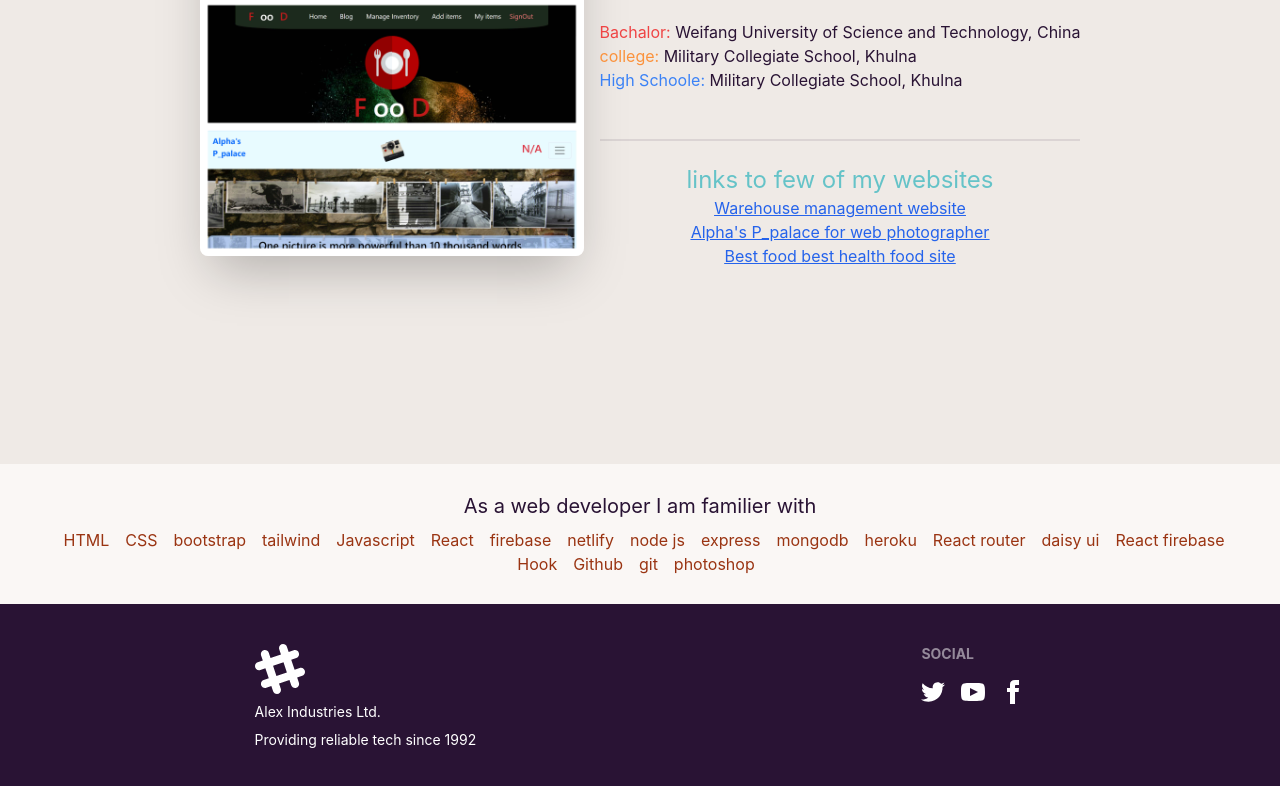
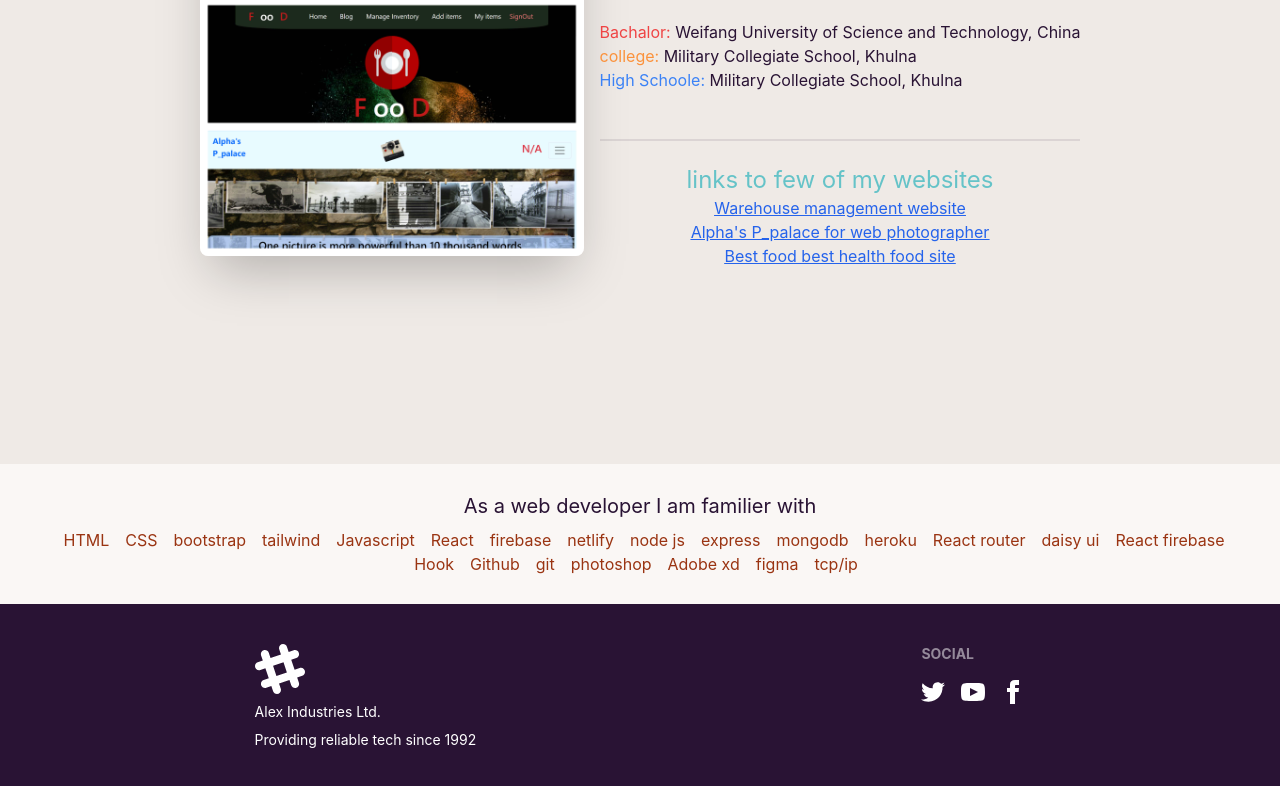
Before and after one commit to Antor1155/service-providing-company-client-side-assignment-12, a React (Create React App) app: page /protfolio in a window 1280 px wide. Shown: the part 400-1186 px from the top of the page. Built offline with nearby package versions, Linux system fonts and the light colour scheme.

Commit message:
updated protfolio page

```diff
--- a/src/pages/Purchase/Myprotfolio.js
+++ b/src/pages/Purchase/Myprotfolio.js
@@ -47,6 +47,9 @@ const Myprotfolio = () => {
                 <span className='text-orange-800 px-2'>Github</span>
                 <span className='text-orange-800 px-2'>git</span>
                 <span className='text-orange-800 px-2'>photoshop</span>
+                <span className='text-orange-800 px-2'>Adobe xd</span>
+                <span className='text-orange-800 px-2'>figma</span>
+                <span className='text-orange-800 px-2'>tcp/ip</span>
 
             </div>
         </div>
```
